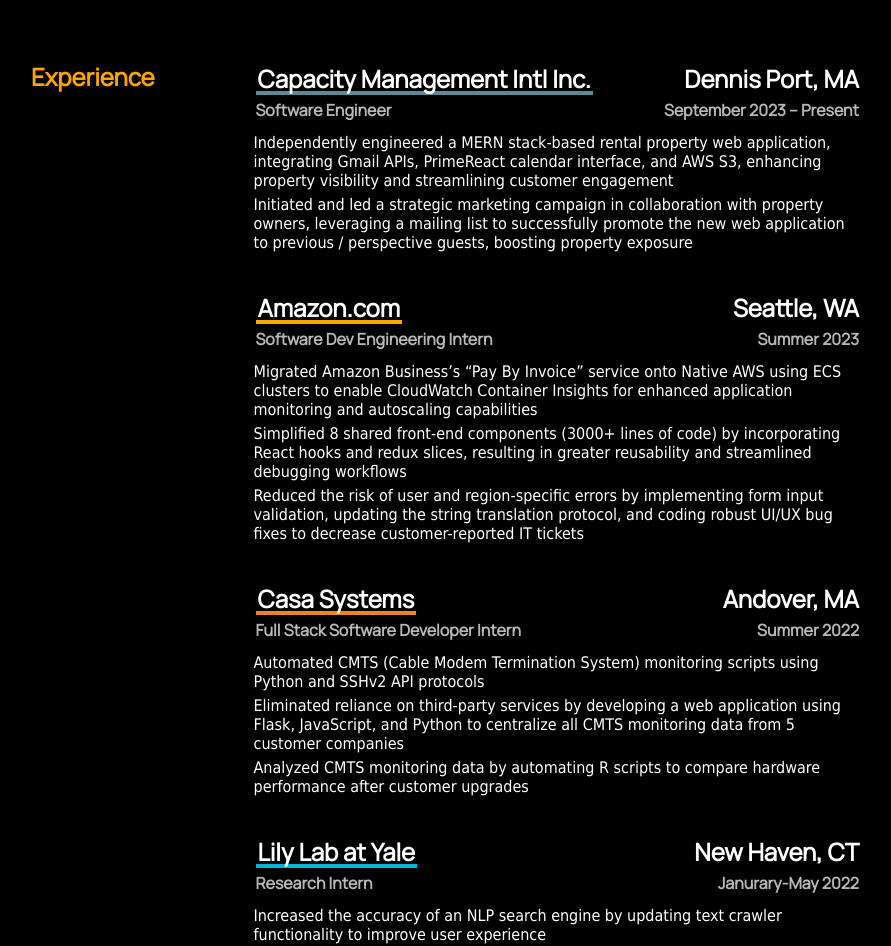
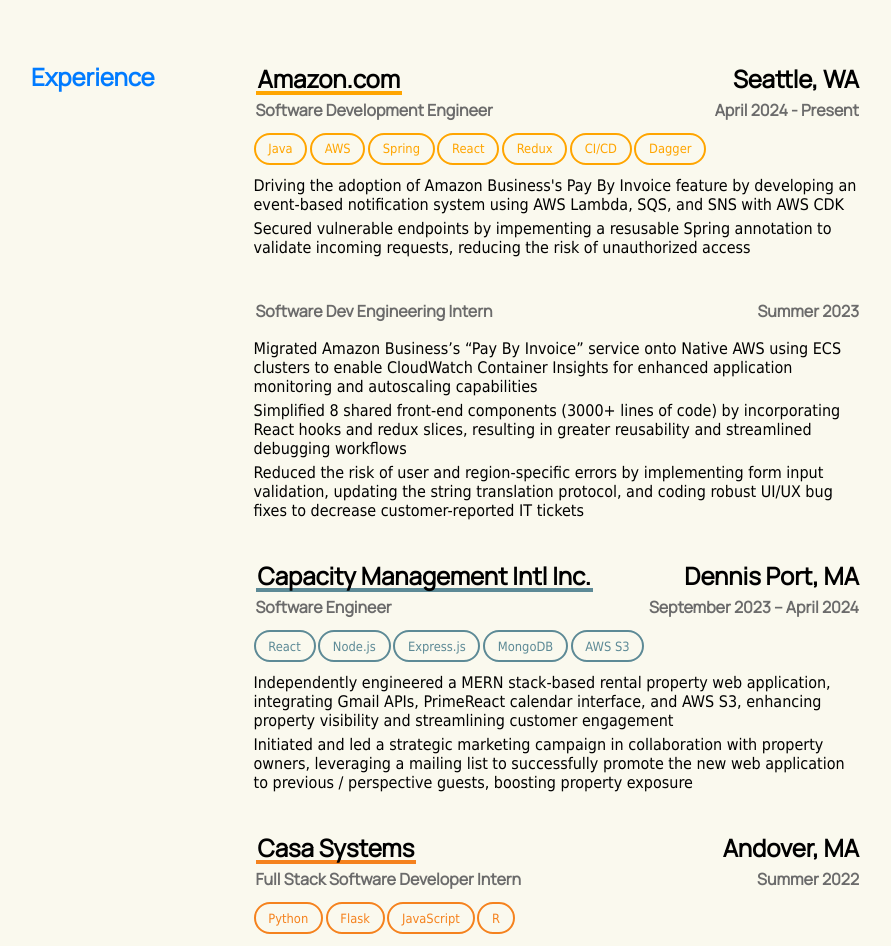
Before and after one commit to ading01/my_website, a React (Create React App) app: page / in a window 1280 px wide. Shown: the part 920-1866 px from the top of the page, without its empty margins (144-1035 px from the left). Built offline with nearby package versions, Linux system fonts and the light colour scheme; a web font is replaced by a local one.

Commit message:
update resume and fix transition bugs

```diff
--- a/src/components/MenuIcon.tsx
+++ b/src/components/MenuIcon.tsx
@@ -82,6 +82,9 @@
         <a onClick={handleNavItemClick} href="#education">
           Education
         </a>
+        <a onClick={handleNavItemClick} href="#projects">
+          Projects
+        </a>
         <a onClick={handleNavItemClick} href="#skills">
           Skills
         </a>
--- a/src/components/Navbar.tsx
+++ b/src/components/Navbar.tsx
@@ -13,9 +13,11 @@
   width: 100%; /* Full width of the viewport */
   padding: 10px; /* Add padding for breathing space */
   box-sizing: border-box; /* Include padding in width calculation */
-  z-index: 1000; /* Ensure navbar is above other content */
+  z-index: 1; /* Ensure navbar is above other content */
   /* Add other styles like background, height, etc., as needed */
   gap: 1rem;
+  transition: background-color 0.5s ease;
+  background-color: ${({ theme }) => theme.backgroundColor};
 
   @media (max-width: 1650px) {
     flex-direction: column;
@@ -25,10 +27,9 @@
 
   @media (max-width: 768px) {
     justify-content: space-between; /* Align items to the sides */
-    background-color: ${({ theme }) => theme.backgroundColor};
-    transition: background-color 0.5s ease;
     align-items: center;
     flex-direction: row;
+    z-index: 1000;
   }
 `;
 
--- a/src/components/ResumeCard/ResumeCard.css
+++ b/src/components/ResumeCard/ResumeCard.css
@@ -43,7 +43,7 @@
 
 .activity {
   background-color: #f0f0f0;
-  padding: 5px 10px;
+  /* padding: 5px 10px; */
   border-radius: 5px;
   display: block; /* A block element will take the full width available */
 }
--- a/src/content/ExperienceContent.tsx
+++ b/src/content/ExperienceContent.tsx
@@ -3,23 +3,25 @@
 import FadeInSection from "../ui/FadeInSection";
 import styled from "styled-components";
 import { SplitContainer, MainRow, SubRow, ResumeDetails } from "../styles/divs";
+import Pill from "../components/Pill";
 
 let ResumeContent = [
   {
-    company_name: "Capacity Management Intl Inc.",
-    location: "Dennis Port, MA",
-    position: "Software Engineer",
-    date: "September 2023 – Present",
+    company_name: "Amazon.com",
+    location: "Seattle, WA",
+    position: "Software Development Engineer",
+    date: "April 2024 - Present",
+    skills: ["Java", "AWS", "Spring", "React", "Redux", "CI/CD", "Dagger"],
     details: [
-      "Independently engineered a MERN stack-based rental property web application, integrating Gmail APIs, PrimeReact calendar interface, and AWS S3, enhancing property visibility and streamlining customer engagement",
-      "Initiated and led a strategic marketing campaign in collaboration with property owners, leveraging a mailing list to successfully promote the new web application to previous / perspective guests, boosting property exposure",
+      "Driving the adoption of Amazon Business's Pay By Invoice feature by developing an event-based notification system using AWS Lambda, SQS, and SNS with AWS CDK",
+      "Secured vulnerable endpoints by impementing a resusable Spring annotation to validate incoming requests, reducing the risk of unauthorized access",
     ],
-    link: "https://www.capeoceanvista.com/",
-    color: "#5D8A96",
+    color: "orange",
+    link: "https://www.amazon.com/",
   },
   {
-    company_name: "Amazon.com",
-    location: "Seattle, WA",
+    company_name: "",
+    location: "",
     position: "Software Dev Engineering Intern",
     date: "Summer 2023",
     details: [
@@ -31,10 +33,24 @@
     link: "https://www.amazon.com/",
   },
   {
+    company_name: "Capacity Management Intl Inc.",
+    location: "Dennis Port, MA",
+    position: "Software Engineer",
+    date: "September 2023 – April 2024",
+    skills: ["React", "Node.js", "Express.js", "MongoDB", "AWS S3"],
+    details: [
+      "Independently engineered a MERN stack-based rental property web application, integrating Gmail APIs, PrimeReact calendar interface, and AWS S3, enhancing property visibility and streamlining customer engagement",
+      "Initiated and led a strategic marketing campaign in collaboration with property owners, leveraging a mailing list to successfully promote the new web application to previous / perspective guests, boosting property exposure",
+    ],
+    link: "https://www.capeoceanvista.com/",
+    color: "#5D8A96",
+  },
+  {
     company_name: "Casa Systems",
     location: "Andover, MA",
     position: "Full Stack Software Developer Intern",
     date: "Summer 2022",
+    skills: ["Python", "Flask", "JavaScript", "R"],
     details: [
       "Automated CMTS (Cable Modem Termination System) monitoring scripts using Python and SSHv2 API protocols",
       "Eliminated reliance on third-party services by developing a web application using Flask, JavaScript, and Python to centralize all CMTS monitoring data from 5 customer companies",
@@ -106,6 +122,13 @@
               <SubHeading mode={theme}>{job.date}</SubHeading>
             </SubRow>
           </SplitContainer>
+          <ResumeDetails>
+            {job.skills?.map((skill, index) => (
+              <Pill key={index} borderColor={job.color} textColor={job.color}>
+                {skill}
+              </Pill>
+            ))}
+          </ResumeDetails>
           {job.details.map((detail, index) => (
             <ResumeDetails>
               <PText mode={theme}>{detail}</PText>
--- a/src/contexts/ThemeContext.tsx
+++ b/src/contexts/ThemeContext.tsx
@@ -27,7 +27,7 @@
 export const ThemeProvider: React.FC<ThemeProviderProps> = ({ children }) => {
   // Initialize theme state with value from cookies or default to 'dark'
   const [theme, setTheme] = useState<Theme>(
-    (Cookies.get("theme") as Theme) || "dark"
+    (Cookies.get("theme") as Theme) || "light"
   );
 
   useEffect(() => {
--- a/src/pages/Resume.tsx
+++ b/src/pages/Resume.tsx
@@ -15,6 +15,13 @@
   top: string;
 }
 
+const ResumeContainer = styled.div`
+  background-color: ${({ theme }) => theme.backgroundColor};
+  transition: background-color 0.5s ease;
+  left: 0;
+  right: 0;
+`;
+
 const SectionContainer = styled.div`
   margin-top: 5rem;
   position: relative;
@@ -22,6 +29,7 @@
   display: flex; // Enables flexbox
   justify-content: center; // Centers children horizontally
   align-items: center; // Centers children vertically
+  background-color: ${({ theme }) => theme.backgroundColor};
   transition: background-color 0.5s ease;
 `;
 
@@ -117,7 +125,7 @@
   };
 
   return (
-    <div id="resume" className="resume">
+    <ResumeContainer id="resume" className="resume">
       <Ticker repeatText="Welcome" />
       {/* <WelcomeText>Welcome</WelcomeText> */}
       <HeaderContainer id="home">
@@ -169,7 +177,7 @@
       <SectionContainer id="skills">
         <ResumeCard section_name="Skills" resume_content={<SkillsContent />} />
       </SectionContainer>
-    </div>
+    </ResumeContainer>
   );
 }
 
--- a/src/styles/GlobalStyle.ts
+++ b/src/styles/GlobalStyle.ts
@@ -1,6 +1,9 @@
 import { createGlobalStyle } from "styled-components";
 
 const GlobalStyle = createGlobalStyle`
+  *, html {
+    scroll-behavior: smooth !important;
+  }
   body {
     background-color: ${({ theme }) => theme.backgroundColor};
     color: ${({ theme }) => theme.textColor};
@@ -8,11 +11,11 @@
     font-family: Tahoma, Helvetica, Arial, Roboto, sans-serif;
     scroll: smooth;
     scroll-behavior: smooth;
+    margin: 0;
+    padding: 0;
   }
-  *, html {
 
-    scroll-behavior: smooth !important;
-}
+
 `;
 
 export default GlobalStyle;
--- a/src/styles/divs.tsx
+++ b/src/styles/divs.tsx
@@ -7,6 +7,7 @@
   background-color: ${({ theme }) => theme.backgroundColor};
   margin-right: 100px;
   transition: background-color 0.5s ease;
+  z-index: 1;
 
   @media (max-width: 768px) {
     width: 100%;
```
